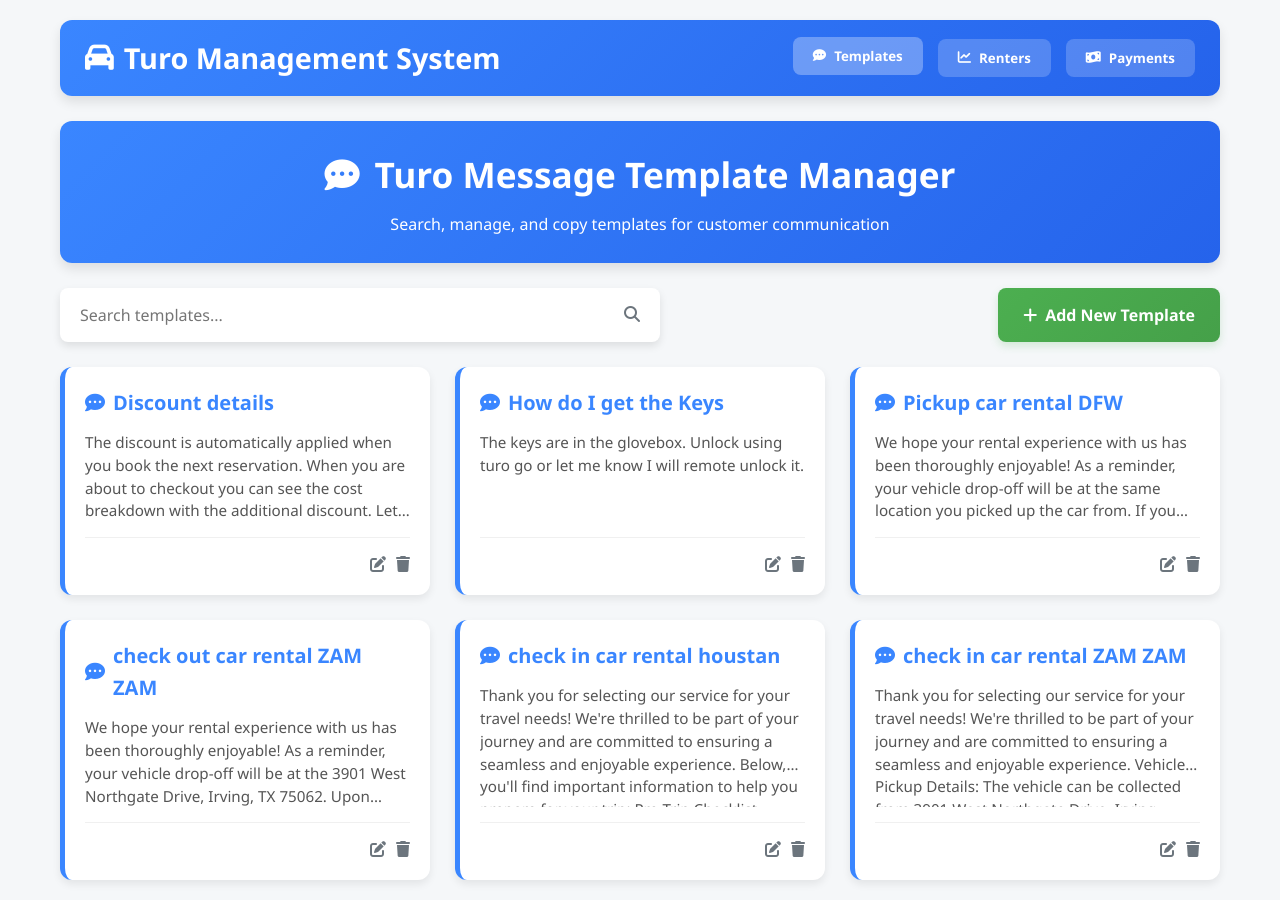
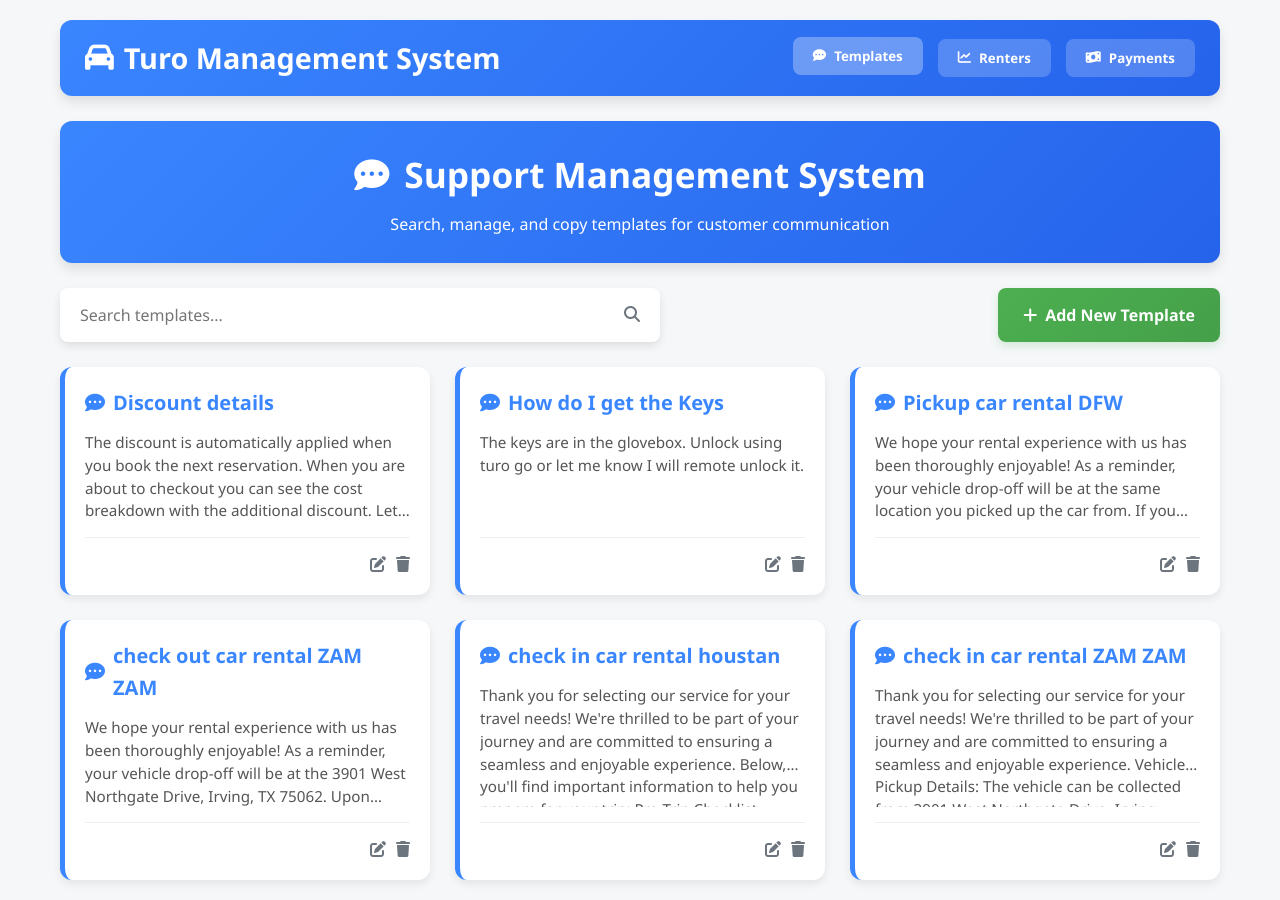
Before and after one commit to Dhineshbabu-fairpay/Support_template_Generator, a plain HTML site: page index.html in a window 1280 px wide. Drawn offline with Linux system fonts and the light colour scheme.

Commit message:
Update index.html

```diff
--- a/index.html
+++ b/index.html
@@ -749,7 +749,7 @@
         <!-- Template Manager Page -->
         <div id="template-manager" class="page active">
             <header class="page-header">
-                <h1><i class="fas fa-comment-dots"></i> Turo Message Template Manager</h1>
+                <h1><i class="fas fa-comment-dots"></i> Support Management System</h1>
                 <p>Search, manage, and copy templates for customer communication</p>
             </header>
 
```
